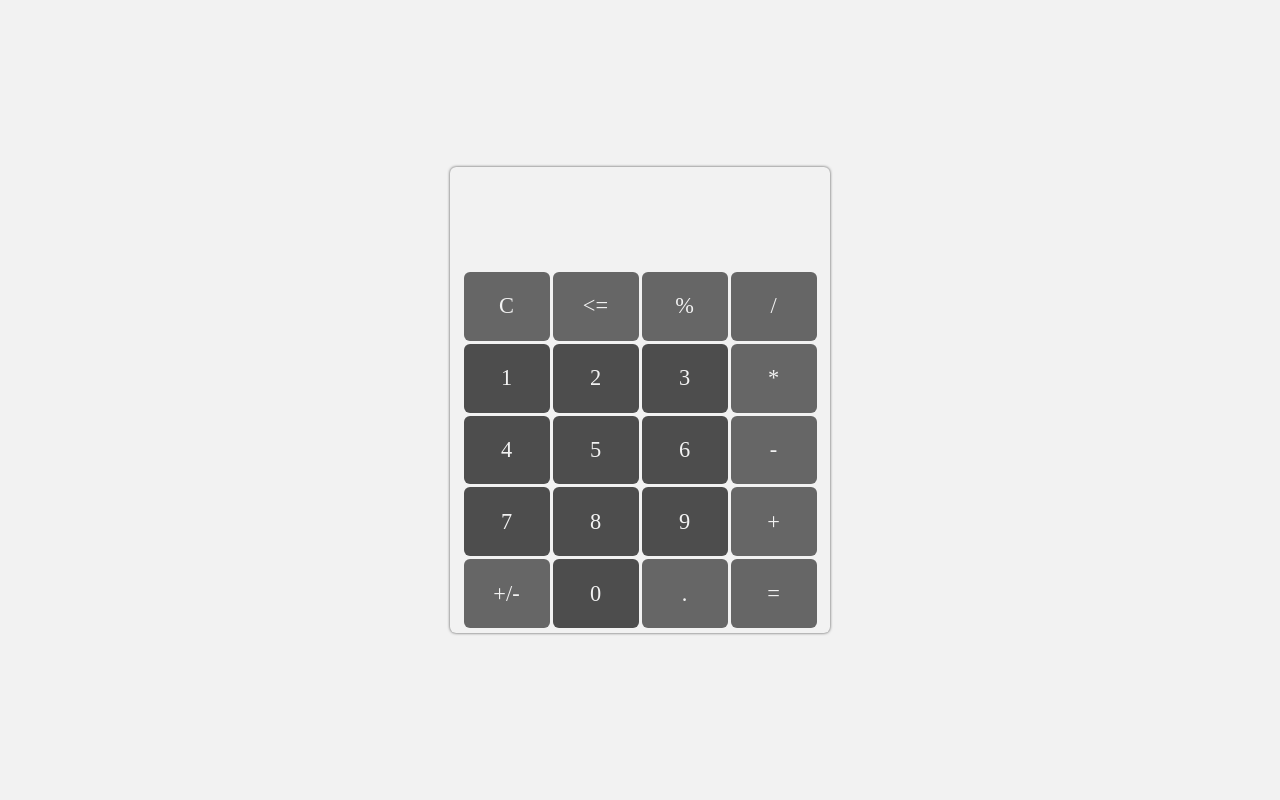
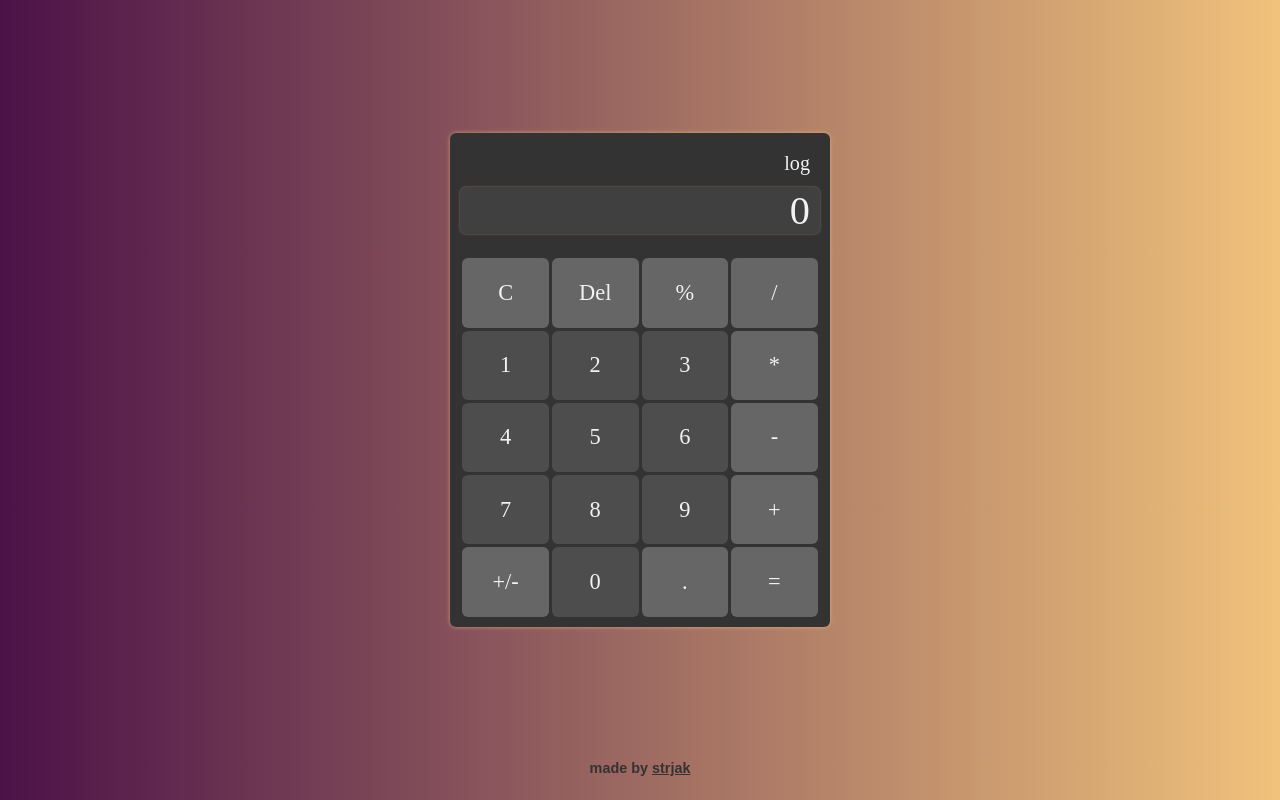
Before and after one commit to strjakhk/Calculator, a plain HTML site: page index.html in a window 1280 px wide. Drawn offline with Linux system fonts and the light colour scheme; a web font is replaced by a local one.

Commit message:
Terminate general styles and layout

```diff
--- a/index.html
+++ b/index.html
@@ -10,13 +10,13 @@
     <main>
         <div class="calculator">
             <div class="screen">
-                <div id="log"></div>
-                <div id="operation"></div>
+                <div id="log">log</div>
+                <div id="operation">0</div>
             </div>
             <!-- 5x4 -->
             <div class="keys">
                 <button class="btn" id="clear">C</button>
-                <button class="btn" id="delete"><=</button>
+                <button class="btn" id="delete">Del</button>
                 <button class="btn" id="module">%</button>
                 <button class="btn" id="buttonision">/</button>
                 <button class="btn num" id="one">1</button>
@@ -38,6 +38,9 @@
             </div>
         </div>
     </main>
+    <footer>
+        <p>made by <a href="https://github.com/strjakhk" target="_blank">strjak</a></p>
+    </footer>
 
 <script src="./calc.js"></script>
 <script src="./main.js"></script>
--- a/style.css
+++ b/style.css
@@ -9,20 +9,43 @@
 
 :root{
     --calc-width: 380px;
-    --btn-width: calc(var(--calc-width) / 4 - var(--key-gap) * 3);
+    --btn-width: calc(var(--calc-width) / 4 - var(--key-gap) * 2.8);
     --btn-height: calc(var(--btn-width) * 0.80);
     --key-gap: 3px;
     --bg-color: #f2f2f2;
+    --calc-bg-color: #333333;
+    --screen-bg-color: #404040;
     --key-color-2: #666666;
     --key-color-1: #4d4d4d;
     --text-color: #f2f2f2;
 }
+body{
+    background: #F0C27B;  /* fallback for old browsers */
+    background: -webkit-linear-gradient(to right, #4B1248, #F0C27B);  /* Chrome 10-25, Safari 5.1-6 */
+    background: linear-gradient(to right, #4B1248, #F0C27B); /* W3C, IE 10+/ Edge, Firefox 16+, Chrome 26+, Opera 12+, Safari 7+ */
+}
 
 main{
-    background-color: var(--bg-color);
-    height: 100vh;
+
+    height: 95vh;
     justify-content: center;
     align-items: center;
+}
+
+footer{
+    height: 5vh;
+    font-family: "Tektur", sans-serif;
+}
+
+footer p{
+    text-align: center;
+    color: var(--calc-bg-color);
+    font-size: 0.9em;
+    font-weight: 600;
+}
+
+footer a{
+    color: var(--calc-bg-color);
 }
 
 /* GROUP STYLES */
@@ -46,16 +69,33 @@ main,
 }
 
 .calculator,
-.btn{
+.btn,
+#operation{
     border-radius: 6px;
+}
+
+.btn,
+.screen{
+    font-family: "Tektur";
+    font-size: 1.4em;
+    color: var(--text-color);
+}
+
+#operation,
+#log{
+    width: 100%;
+    text-align: end;
+    padding-right: 10px;
 }
 
 /**/
 
 .calculator{
     width: var(--calc-width);
-    box-shadow: 0px 0px 3px var(--key-color-1);
-    padding: 5px;
+    background-color: var(--calc-bg-color);
+    box-shadow: 0px 0px 5px -1px #F0C27B;
+    padding: 10px;
+    gap: calc(var(--key-gap) * 5);
 }
 
 
@@ -63,6 +103,17 @@ main,
 
 .screen{
     height: 100px;
+    gap: var(--key-gap);
+    justify-content: space-evenly;
+}
+
+.screen #operation{
+    font-size: 1.8em;
+    background-color: var(--screen-bg-color);
+    box-shadow: 0px 0px 3px -1px #F0C27B;
+}
+.screen #log{
+    font-size: 0.9em;
 }
 
 /* key styles */
@@ -73,10 +124,6 @@ main,
 }
 
 .btn{
-    font-family: "Tektur";
-    font-size: 1.4em;
-    color: var(--text-color);
-
     width: var(--btn-width);
     height: var(--btn-height);
 
```
